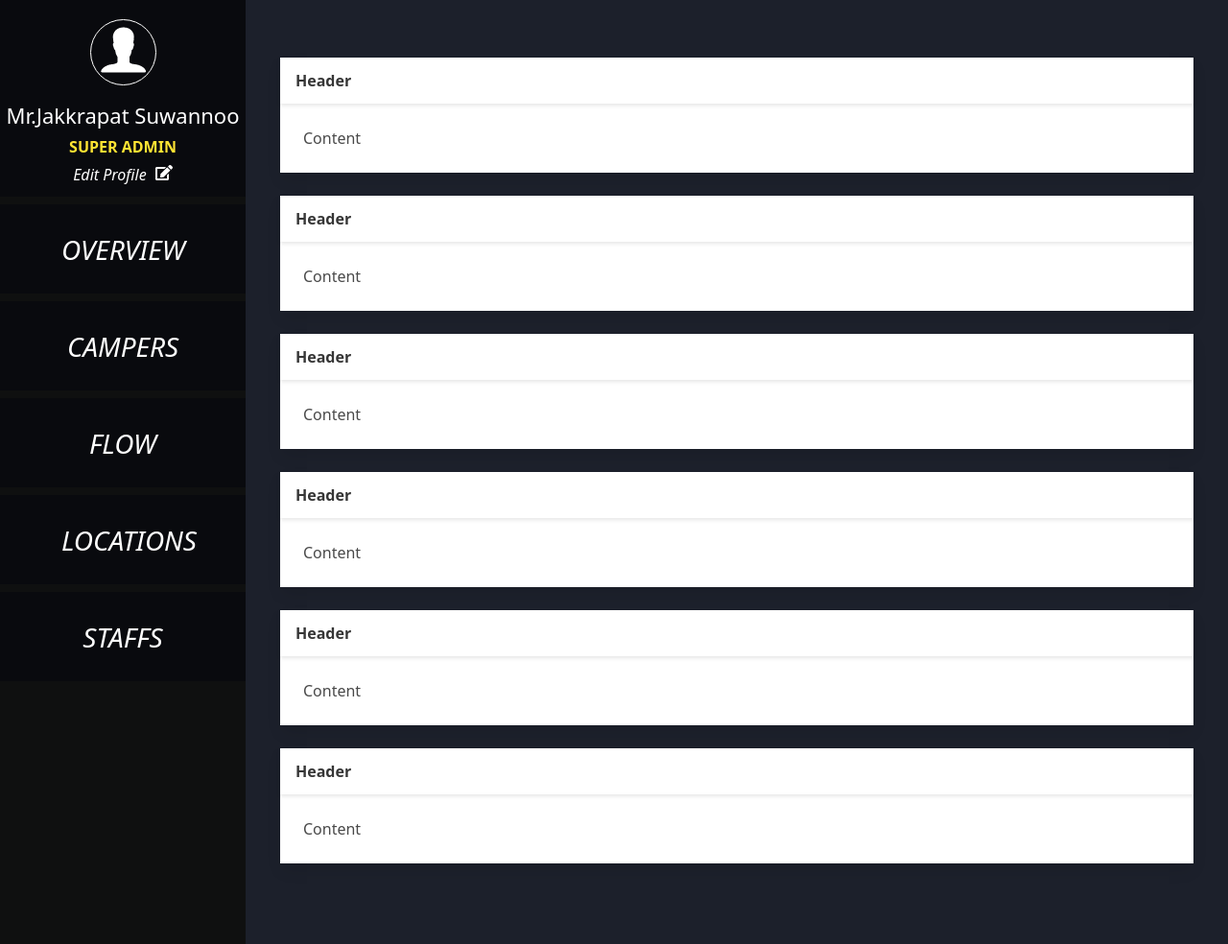
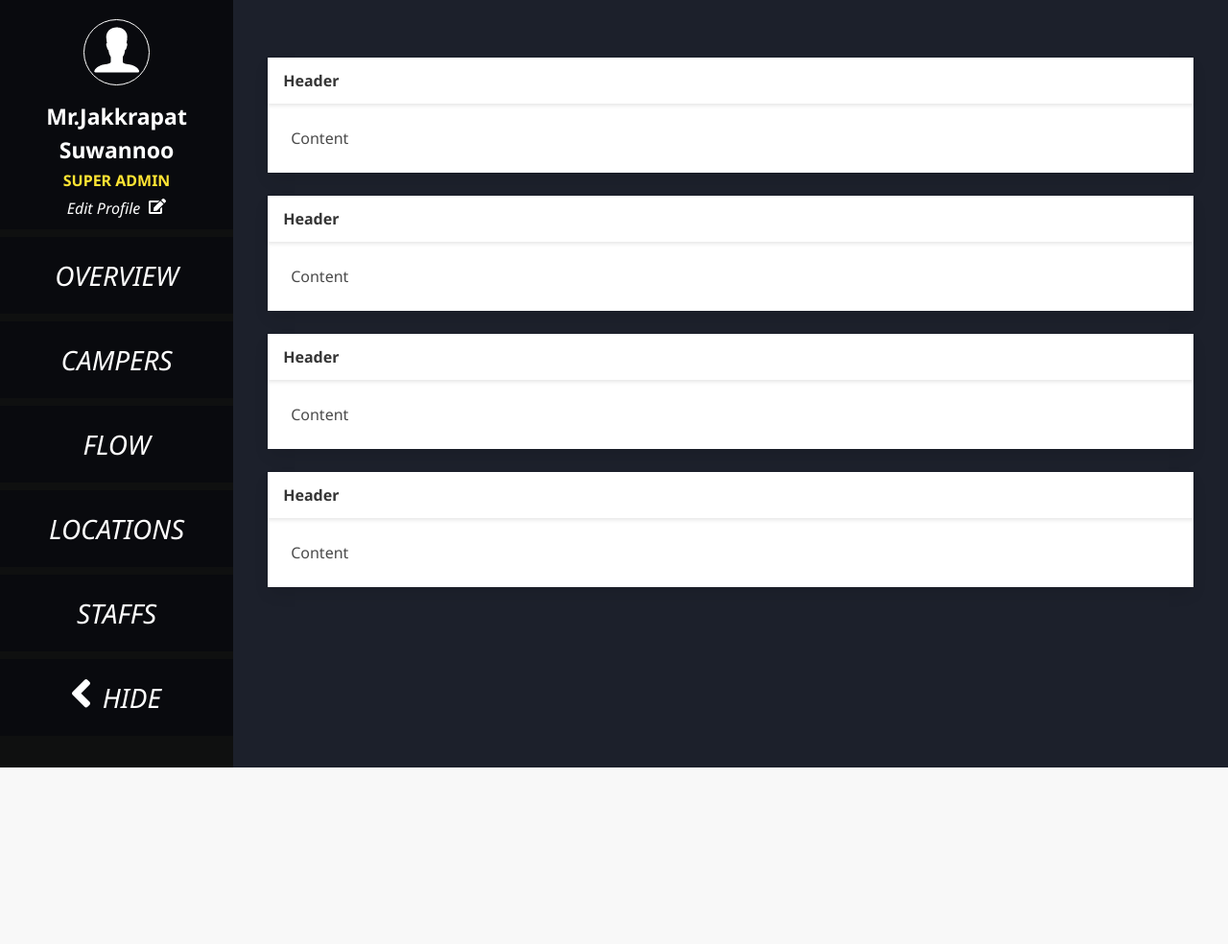
Before and after one commit to ongsuwannoo/RDMS, a Django app: page / in a window 1280 px wide. Shown: the whole page at 96% size. After the commit the page ends 800 px from the top, so only its background shows below. Run offline with Django 3.2, Linux system fonts and the light colour scheme; some libraries are stand-ins or nearby versions.

Commit message:
Update sidebar

```diff
--- a/static/css/my_style.css
+++ b/static/css/my_style.css
@@ -1,7 +1,45 @@
+html,
+body,
+#app {
+    width: 100%;
+    /* height: 100%; */
+    font-family: 'Noto Sans', sans-serif;
+    background-color: #1C202B;
+    /* border-style: solid; */
+}
+
+#app {
+    min-height: 100%;
+    /* display: flex; */
+    /* flex-direction: column; */
+}
+
+.main-content {
+    /* flex: 1; */
+}
+
+.footer {
+    margin-top: -12px;
+}
+
+@media screen and (max-width: 768px) {
+    #menu-toggle:checked+.nav-menu {
+        display: block;
+    }
+}
+
 aside {
     background-color: #0F1010;
-    width: 20%;
+    width: 19%;
     color: white;
+    height: 100vh;
+    transition: all 0.5s;
+}
+
+.menu-list a {
+    border-radius: 0;
+    color: white;
+    padding: 0;
 }
 
 .Aligner {
@@ -31,18 +69,40 @@ aside {
 
 .box-side {
     background-color: #090A0E;
-    height: 205px;
+    /* height: 223px; */
+    padding-bottom: 10px;
 }
 
 .box-side-sub {
     background-color: #090A0E;
     margin-top: 8px;
-    height: 93px;
+    height: 80px;
+    /*93*/
+    cursor: pointer;
+    transition: all 0.5s;
+}
+
+.box-side-sub:hover {
+    background-color: rgb(81, 52, 116);
+}
+
+.box-side-hide {
+    background-color: #090A0E;
+    margin-top: 8px;
+    height: 10%;
+}
+
+.is-active-sidebar {
+    background-color: #924BE7;
+}
+
+.is-active-sidebar:hover {
+    background-color: #924BE7;
 }
 
 #full_name {
-    font-size: 22px;
-    font-weight: 500;
+    font-weight: 520;
+    font-size: 23px;
     padding-top: 5px;
 }
 
@@ -56,7 +116,7 @@ aside {
     color: #FFE433;
     font-size: 16px;
     font-weight: bold;
-    margin-top: 4px;
+    margin-top: 3px;
 }
 
 .edit_profile {
@@ -70,6 +130,7 @@ aside {
 }
 
 .word-side {
+    /* font-weight: 501; */
     font-size: 28px;
     font-style: italic;
 }
--- a/static/js/my_js.js
+++ b/static/js/my_js.js
@@ -1,16 +1,32 @@
-function hover_side_bar(event) {
-    if (event.target.className.includes("box-side-sub")) {
-        event.target.style.backgroundColor = '#924BE7';
+function click_side_bar(event) {
+    var len = document.getElementById("hover_sidebar").getElementsByClassName("box-side-sub");
+    for (let i = 0; i < len.length; i++) {
+        len[i].classList.remove("is-active-sidebar");
+        if (event.target.className.includes("box-side-sub")) {
+            event.target.classList.add("is-active-sidebar");
+        }
     }
 }
 
 function out_hover_side_bar(event) {
-    if (event.target.className.includes("box-side-sub")) {
-        event.target.style.backgroundColor = '#090A0E';
-    }
+    // if (event.target.className.includes("box-side-sub")) {
+    //     event.target.style.backgroundColor = '#090A0E';
+    // }
+}
+
+function hide_sidebar(event) {
+    document.getElementById("side_bar").style.marginLeft = "-19%";
+    // document.getElementById("side_bar").style.display = "none";
+    document.getElementById("hamburger").style.display = "block";
+}
+
+function show_sidebar(event) {
+    document.getElementById("side_bar").style.marginLeft = "0";
+    document.getElementById("hamburger").style.display = "none";
 }
 
 window.onload = function() {
-    document.getElementById("hover_sidebar").addEventListener("mouseover", hover_side_bar);
-    document.getElementById("hover_sidebar").addEventListener("mouseout", out_hover_side_bar);
+    document.getElementById("hover_sidebar").addEventListener("click", click_side_bar);
+    document.getElementById("hide_sidebar_btn").addEventListener("click", hide_sidebar);
+    document.getElementById("hamburger").addEventListener("click", show_sidebar);
 }
--- a/templates/base.html
+++ b/templates/base.html
@@ -10,96 +10,54 @@
     <link rel="stylesheet" type="text/css" href="{% static 'css/my_style.css'%}">
     <script src="{% static 'js/jquery-3.5.0.js'%}"></script>
     <script src="{% static 'js/my_js.js'%}"></script>
-
+    <link href="https://fonts.googleapis.com/css2?family=Noto+Sans:ital,wght@0,400;0,700;1,400;1,700&display=swap" rel="stylesheet">
 
 </head>
-<style>
-    html,
-    body,
-    #app {
-        height: 100%;
-        font-family: 'Noto Sans', sans-serif;
-        background-color: #1C202B;
-    }
-
-    #app {
-        min-height: 100%;
-        /* display: flex; */
-        /* flex-direction: column; */
-    }
-
-    .main-content {
-        /* flex: 1; */
-    }
-
-    .footer {
-        margin-top: -12px;
-    }
-
-    @media screen and (max-width: 768px) {
-        #menu-toggle:checked+.nav-menu {
-            display: block;
-        }
-    }
-</style>
 
 <body>
     <div id="app">
-        <section class="main-content columns is-fullheight is-marginless">
-            <aside class="is-narrow-mobile is-fullheight is-hidden-mobile has-text-centered is-vcentered">
-                <div class="box-side is-one-fifth">
+        <section class="main-content columns is-fullheight is-marginless is-mobile">
+            <aside class="is-narrow-mobile is-fullheight has-text-centered is-vcentered containers" id="side_bar">
+                <div class="box-side is-one-fifth is-fullheight containers">
                     <img src="/media/Group 1.png" id="pic_side" class="image center">
                     <p id="full_name">Mr.Jakkrapat Suwannoo</p>
                     <p id="role">SUPER ADMIN</p>
                     <p class="edit_profile">Edit Profile <img src="/media/Icon awesome-edit.png" class="edit_profile_pic"></p>
                 </div>
-                <div id="hover_sidebar">
-                    <div class="box-side-sub is-one-fifth Aligner">
-                        <p class="Aligner-item word-side">OVERVIEW</p>
-                    </div>
-                    <div class="box-side-sub is-one-fifth Aligner">
-                        <p class="Aligner-item word-side">CAMPERS</p>
-                    </div>
-                    <div class="box-side-sub is-one-fifth Aligner">
-                        <p class="Aligner-item word-side">FLOW</p>
-                    </div>
-                    <div class="box-side-sub is-one-fifth Aligner">
-                        <p class="Aligner-item word-side">LOCATIONS</p>
-                    </div>
-                    <div class="box-side-sub is-one-fifth Aligner">
-                        <p class="Aligner-item word-side">STAFFS</p>
-                    </div>
+                <!-- <di id="hover_sidebar"> -->
+                <ul class="menu-list" id="hover_sidebar">
+                    <li>
+                        <div href="#" class="box-side-sub word-side Aligner" id="overview">
+                            OVERVIEW
+                        </div>
+                        <div href="#" class="box-side-sub word-side Aligner" id="campers">
+                            CAMPERS
+                        </div>
+                        <div href="#" class="box-side-sub word-side Aligner" id="flow">
+                            FLOW
+                        </div>
+                        <div href="#" class="box-side-sub word-side Aligner" id="locations">
+                            LOCATIONS
+                        </div>
+                        <div href="#" class="box-side-sub word-side Aligner" id="staffs">
+                            STAFFS
+                        </div>
+                    </li>
+                </ul>
+                <div class="box-side-hide word-side Aligner">
+                    <label style="cursor: pointer;" id="hide_sidebar_btn">
+                        <img src="/media/Icon awesome-angle-left.png" style="margin-right: 5px;"> HIDE
+                    </label>
                 </div>
-
             </aside>
-
+            <div style="cursor: pointer;display: none;" id="hamburger">
+                <img src="/media/Group 65.png">
+            </div>
             <div class="container column ">
                 <div class="section">
                     {% block content %} {% endblock %}
-
-                    <div class="card is-hidden1">
-                        <div class="card-header">
-                            <p class="card-header-title">Header</p>
-                        </div>
-                        <div class="card-content">
-                            <div class="content">Content</div>
-                        </div>
-                    </div>
-                    <br />
-
-                    <div class="card is-hidden1">
-                        <div class="card-header">
-                            <p class="card-header-title">Header</p>
-                        </div>
-                        <div class="card-content">
-                            <div class="content">Content</div>
-                        </div>
-                    </div>
-                    <br />
-
                 </div>
             </div>
-
         </section>
 
         <!-- <footer class="footer">
```
Also changed, not shown: index/views.py (+7 -0 lines), media/Group 65.png (added), media/Icon awesome-angle-left.png (added), media/Web 1920 – 6.png (added).
